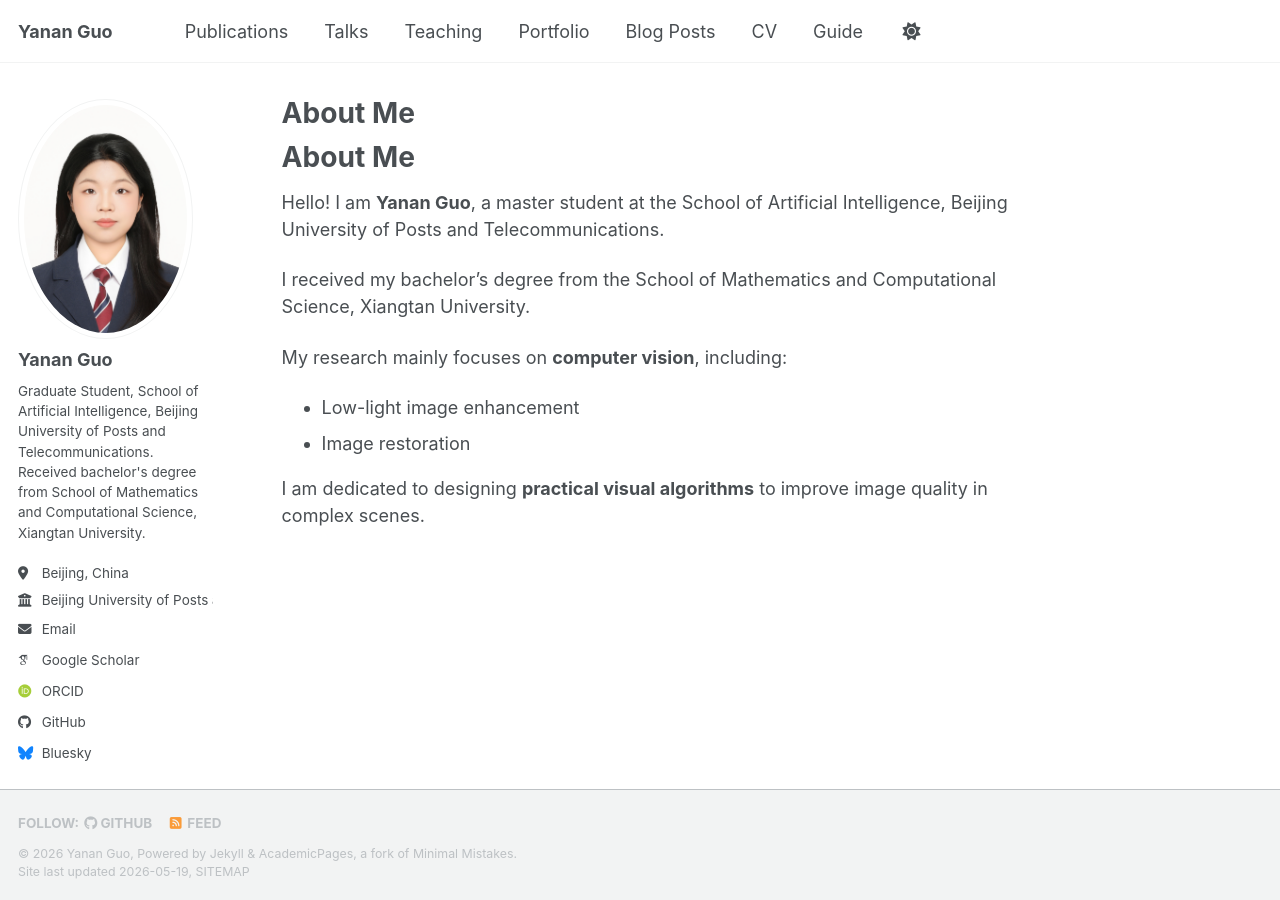
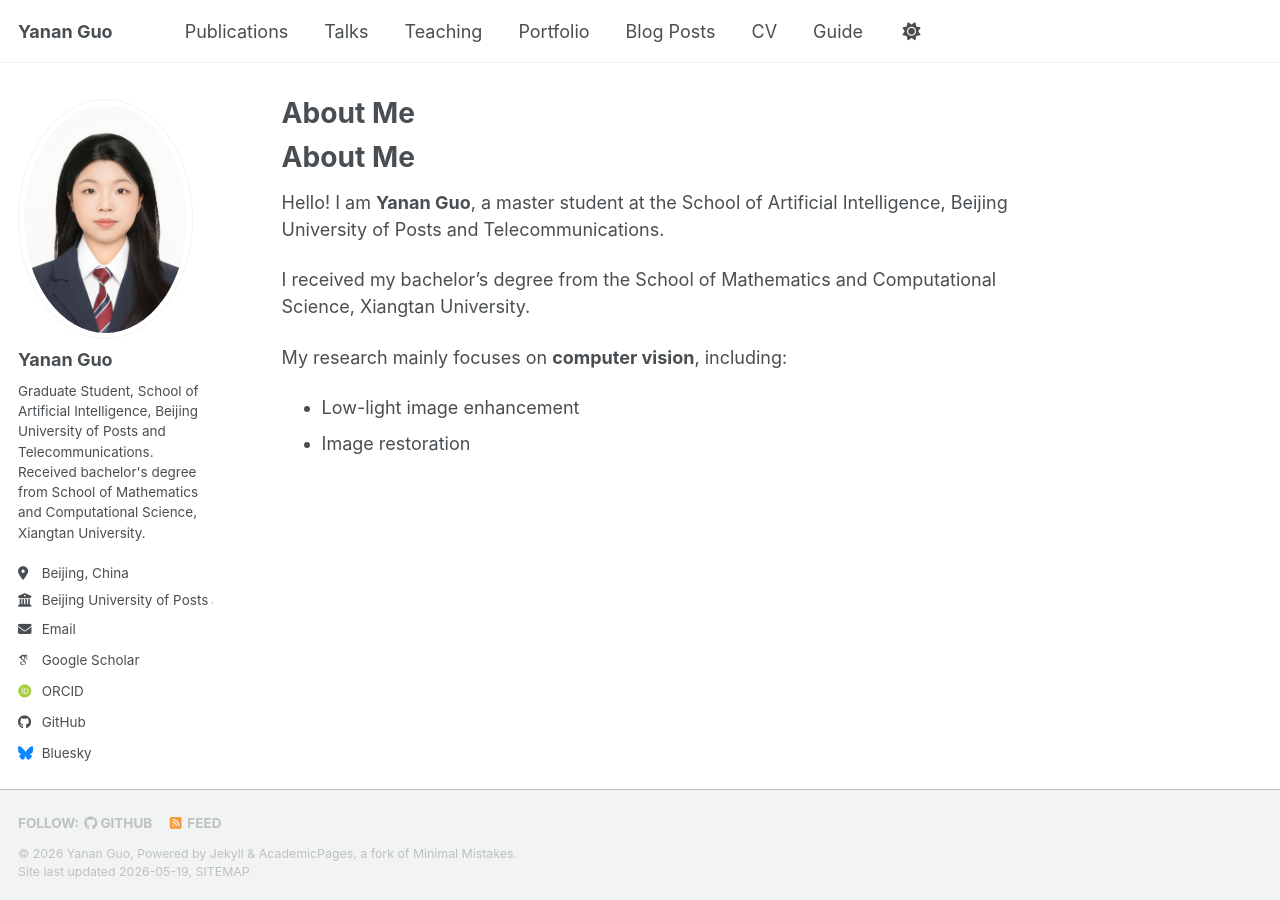
Before and after one commit to gyniy/gyniy.github.io, a Jekyll site: the page built from _pages/about.md, in a window 1280 px wide. Built offline with Jekyll 4.4.1, drawn with Linux system fonts in a browser that asks for light colours; some web fonts are replaced; a script bundle is joined from its source files by our own code; library files that are not in the unit come from our copies.

Commit message:
Update about.md

```diff
--- a/_pages/about.md
+++ b/_pages/about.md
@@ -11,8 +11,5 @@ Hello! I am **Yanan Guo**, a master student at the School of Artificial Intellig
 I received my bachelor’s degree from the School of Mathematics and Computational Science, Xiangtan University.
 
 My research mainly focuses on **computer vision**, including:
-
 - Low-light image enhancement
 - Image restoration
-
-I am dedicated to designing **practical visual algorithms** to improve image quality in complex scenes.
```
